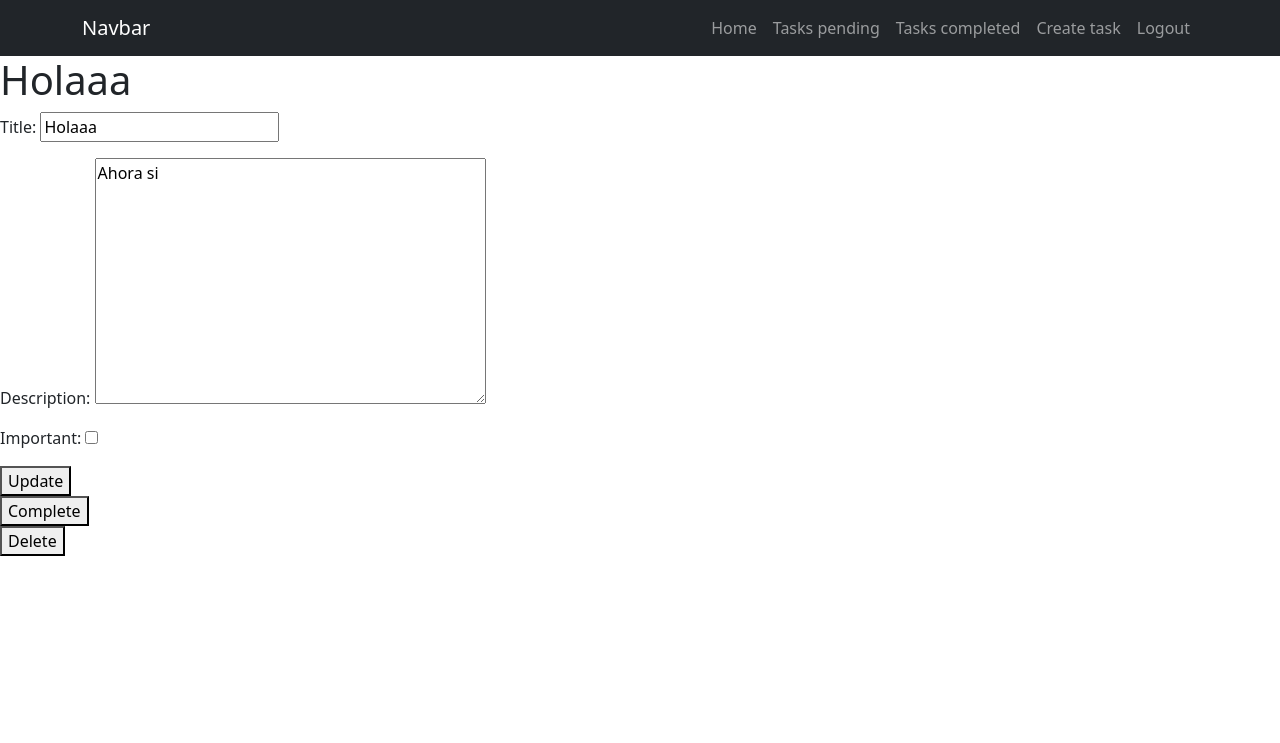
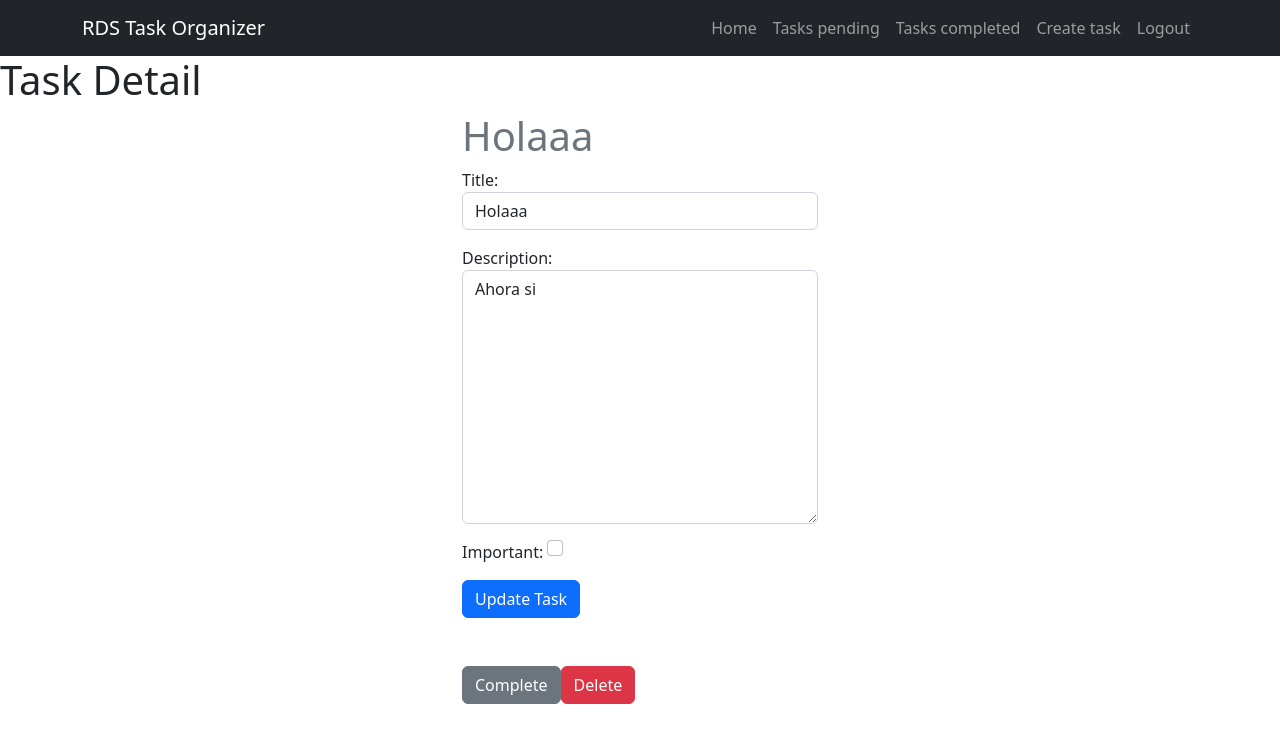
Before and after one commit to RDSDeveloper/Company-Task-Manager, a Django app: page /tasks/9/ in a window 1280 px wide. Shown: the top 743 px of the page. Run offline with Django 4.2, Linux system fonts and the light colour scheme; a user stored in the database is signed in; data comes from the database, SQL or seed files in the repository; both versions use the stored data as it was after the commit.

Commit message:
29/10/2022 Boostrap Added

```diff
--- a/tasks/forms.py
+++ b/tasks/forms.py
@@ -1,7 +1,12 @@
-from django.forms import ModelForm
 from .models import Task
+from django import forms
 
-class TaskForm(ModelForm):
+class TaskForm(forms.ModelForm):
     class Meta:
         model=Task
         fields=["title","description","important"]
+        widgets = {
+            "title" : forms.TextInput(attrs={"class" : "form-control", "placeholder" : "Write a title"}),
+            "description" : forms.Textarea(attrs={"class" : "form-control", "placeholder" : "Write a description"}),
+            "important" : forms.CheckboxInput(attrs={"class" : "form-check-input m-auto"}),
+        }
--- a/tasks/templates/base.html
+++ b/tasks/templates/base.html
@@ -13,7 +13,7 @@
 <body>
     <nav class="navbar navbar-expand-lg bg-dark navbar-dark">
         <div class="container">
-            <a class="navbar-brand" href="#">Navbar</a>
+            <a class="navbar-brand" href="/">RDS Task Organizer</a>
             <button class="navbar-toggler" type="button" data-bs-toggle="collapse" data-bs-target="#navbarNav"
                 aria-controls="navbarNav" aria-expanded="false" aria-label="Toggle navigation">
                 <span class="navbar-toggler-icon"></span>
--- a/tasks/templates/home.html
+++ b/tasks/templates/home.html
@@ -6,7 +6,7 @@
 
 <main class="container py-5">
     <section class="card card-body">
-        <h1 class="display-1 text-center">Lorearte</h1>
+        <h1 class="display-1 text-center">¡Welcome!</h1>
         <p>Lorem ipsum dolor sit, amet consectetur adipisicing elit. Veritatis delectus eveniet, voluptatibus quia voluptatem libero autem, repellat mollitia eum non, odit in! Repudiandae, non voluptatibus similique nihil odio sunt id temporibus cum itaque illo assumenda sequi maxime omnis nemo alias velit et voluptates architecto, nisi perferendis modi! Asperiores nesciunt dolorum quo, vel dolor, quisquam quaerat impedit eveniet ad quis odit esse libero. Natus, praesentium voluptatibus laborum tempore, necessitatibus quae fugiat deserunt enim excepturi atque, doloremque voluptates corporis optio dolorem! Maiores facilis itaque perspiciatis error porro tempore iste ipsum similique dolor minima, accusantium fugiat exercitationem aperiam. Doloribus natus ad officia necessitatibus!</p>
 
         <div class="text-center">
--- a/tasks/templates/task_detail.html
+++ b/tasks/templates/task_detail.html
@@ -1,34 +1,39 @@
 {% extends "base.html" %}
 
-<h1>home</h1>
-
 {% block content %}
-
-<h1>{{task.title}}</h1>
+<h1>Task Detail</h1>
+<main class="container">
+    <div class="row">
+        <div class="col-md-4 offset-md-4">
+            <h1 class="text-secondary">{{task.title}}</h1>
 
             {{error}}
-
             <form method="POST">
                 {% csrf_token %}
                 {{form.as_p}}
-    <button>
-        Update
+                <button class="btn btn-primary">
+                    Update Task
                 </button>
-
             </form>
 
+            <div class="mt-5 d-flex">
                 <form action="{% url "complete_task" task.id %}" method="POST">
                     {% csrf_token %}
-    <button>
+                    <button class="btn btn-secondary">
                         Complete
                     </button>
                 </form>
 
                 <form action="{% url "delete_task" task.id %}" method="POST">
                     {% csrf_token %}
-    <button>
+                    <button class="btn btn-danger">
                         Delete
                     </button>
                 </form>
 
+            </div>
+        </div>
+    </div>
+</main>
+
 {% endblock %}
```
Also changed, not shown: tasks/templates/create_task.html (+13 -3 lines), db.sqlite3. Lines whose indentation alone changed are shown as unchanged.
